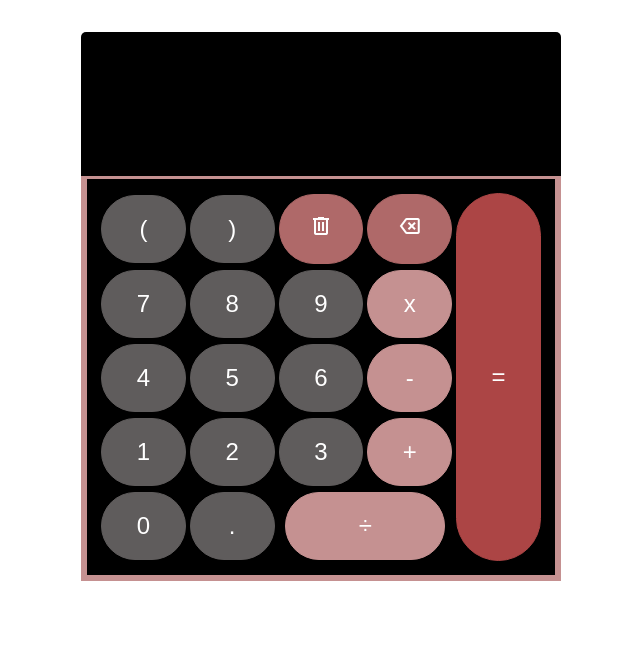
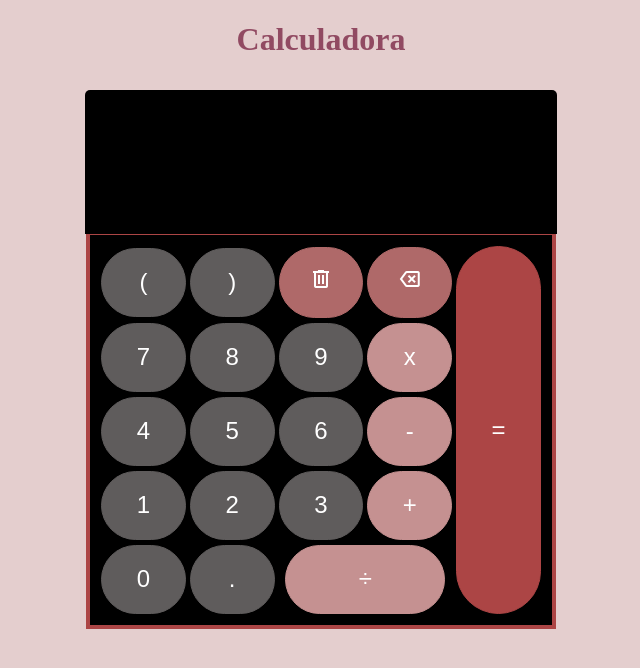
Before and after one commit to ananazario/calculadora, a plain HTML site: page index.html in a window 1280 px wide. Shown: the whole page, without its empty margins (319-959 px from the left). Drawn offline with nearby package versions, Linux system fonts and the light colour scheme; files that its build step writes are made by us from their sources.

Commit message:
Add files via upload

```diff
--- /dev/null
+++ b/assets/style.css
@@ -0,0 +1,72 @@
+body {
+    margin: 0;
+    padding: 0;
+    background: rgb(228, 206, 206);
+}
+
+#titulo {
+    color: rgb(145, 74, 98);
+    text-align: center;
+}
+
+.resultado {
+    background-color: rgb(0, 0, 0);
+    color: rgb(255, 255, 255);
+    width: 29.5rem;
+    height: 9rem;
+    margin: auto;
+    margin-top: 2rem;
+    font-size: 2rem;
+    font-family: 'Courier New', Courier, monospace;
+    border-top-left-radius: 5px;
+    border-top-right-radius: 5px;
+}
+
+#resultado {
+    text-align: right;
+    padding-top: 4.5rem;
+    padding-right: 0.5rem;
+}
+
+.calculadora_numeros {
+    border: 0.3rem solid;
+    border-color: rgb(172, 69, 69);
+    border-top: 0.1rem solid rgb(172, 69, 69);
+    color: rgb(255, 255, 255);
+    text-align: center;
+    margin: auto;
+    background-color: black;
+    padding: 0.5rem;
+}
+
+button {
+    font-size: 24px;
+    background-color: rgb(95, 92, 92);
+    color: rgb(255, 255, 255);
+    border: 1px solid rgb(95, 92, 92);
+    border-radius: 5rem;
+    padding: 1.2rem;
+    width: 5.3rem;
+    cursor: pointer;
+    text-align: center;
+}
+
+.tecla_sinal-igual {
+    height: 23rem;
+    background-color: rgb(172, 69, 69);
+    border-color: rgb(172, 69, 69);
+}
+
+.operadores {
+    background: rgb(197, 145, 145);
+    border-color: rgb(197, 145, 145);
+}
+
+.delete-backspace {
+    background: rgb(175, 105, 105);
+    border-color: rgb(175, 105, 105);
+}
+
+.sinal-divisao {
+    width: 10rem;
+}
--- a/index.html
+++ b/index.html
@@ -10,6 +10,7 @@
     <link rel="stylesheet" href="https://fonts.googleapis.com/css2?family=Material+Symbols+Outlined:opsz,wght,FILL,GRAD@48,400,0,0"/>
 </head>
 <body>
+    <h1 id="titulo">Calculadora</h1>
     <section class="resultado">
         <div class="">
         <p id="resultado"></p>
```
